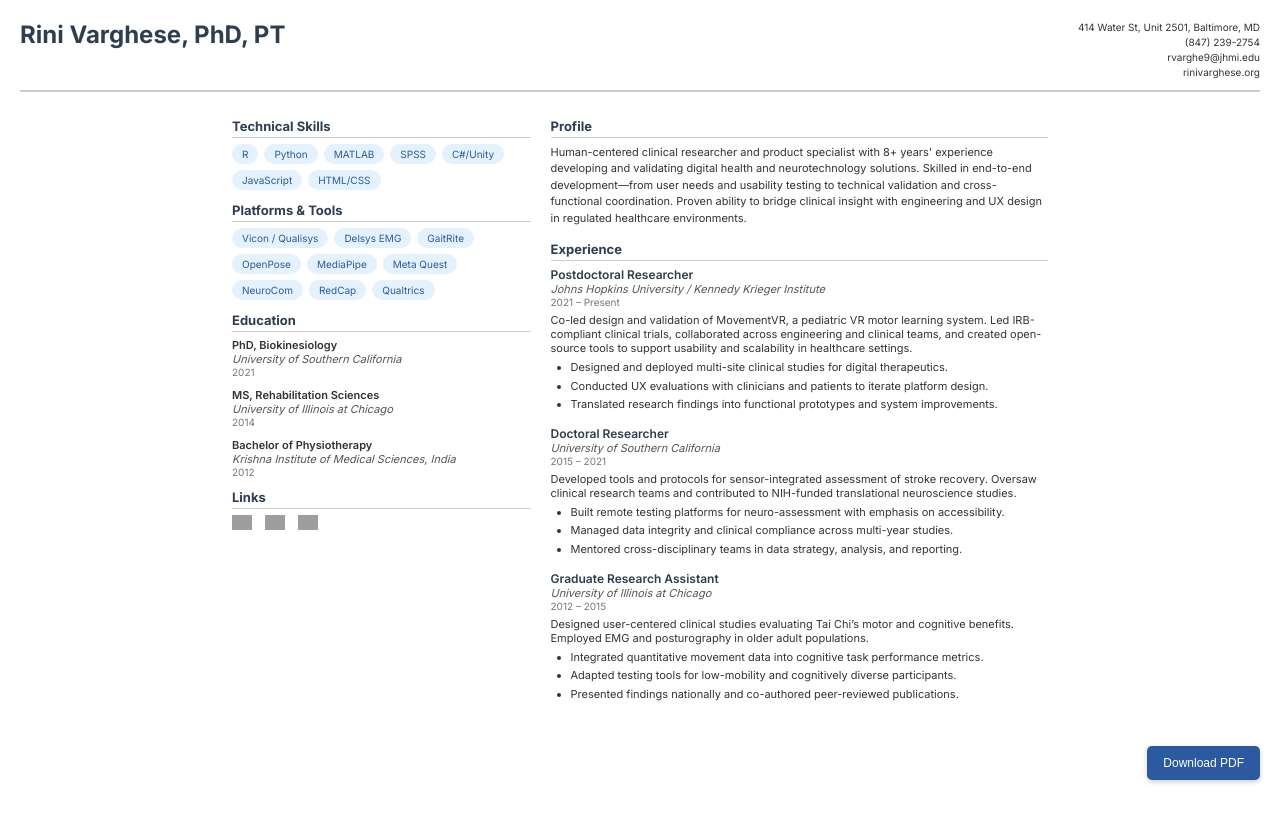
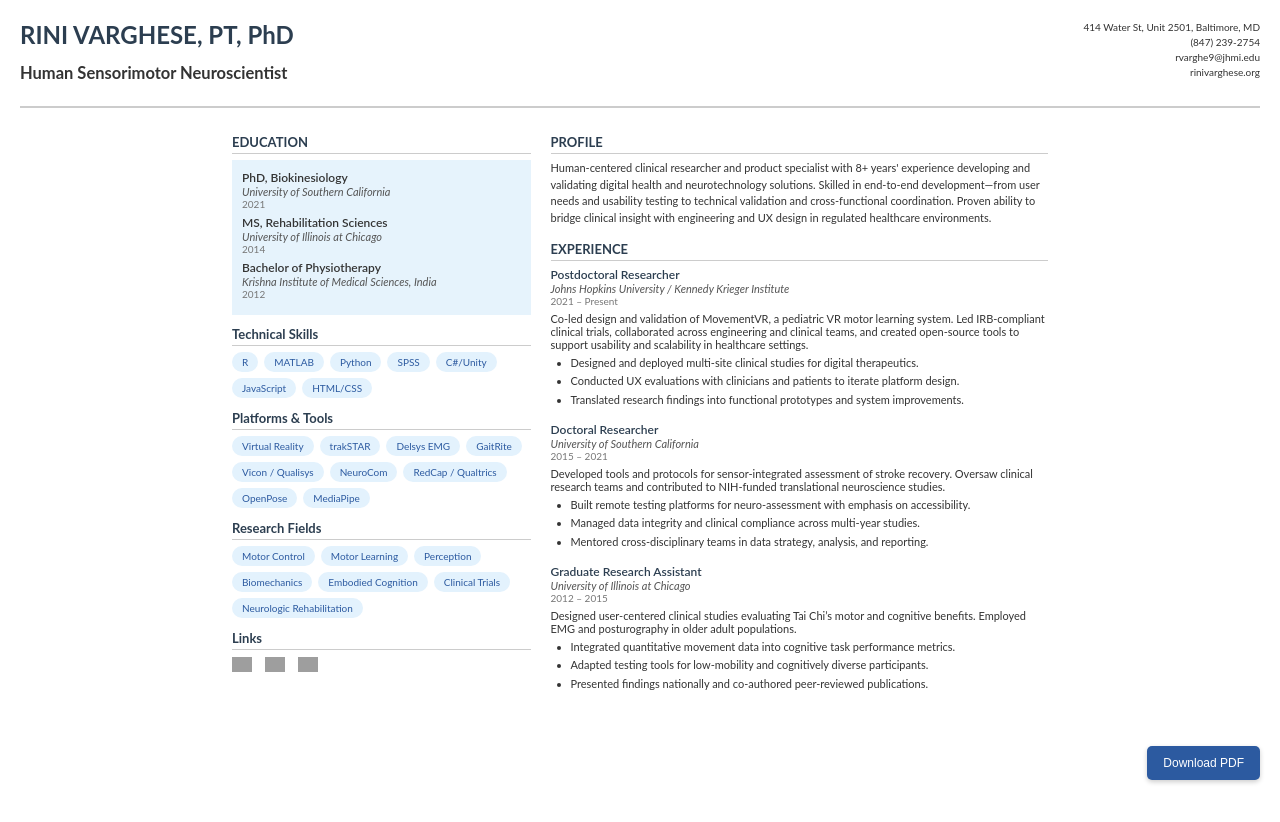
Before and after one commit to rinivarg/rinivarg.github.io, a plain HTML site: page index.html in a window 1280 px wide. Before the commit the page ends 800 px from the top, so only its background shows below. Drawn offline with Linux system fonts and the light colour scheme; grey boxes are pictures that could not be loaded.

Commit message:
fields added

```diff
--- a/index.html
+++ b/index.html
@@ -7,7 +7,8 @@
   <link href="https://fonts.googleapis.com/css2?family=Inter:wght@400;600;700&display=swap" rel="stylesheet">
   <style>
     body {
-      font-family: 'Inter', sans-serif;
+      min-height: 100vh;
+      font-family: 'Lato', sans-serif;
       background: white;
       color: #333;
       font-size: 11px;
@@ -16,6 +17,8 @@
     }
     .container {
       max-width: 8.5in;
+      min-height: calc(100vh - 80px); /* Adjust 80px if needed for header/padding */
+      align-items: stretch;
       margin: 0 auto;
       display: grid;
       grid-template-columns: 1.2fr 2fr;
@@ -100,13 +103,17 @@
       transition: transform 0.2s;
     }
     .links img:hover {
-      transform: scale(1.1);
+      transform: scale(1.5);
     }
     .education-item {
       margin-bottom: 10px;
+      background: #e6f3fc;
+      padding: 10px;
+      border-radius: 0px;
     }
     .degree {
       font-weight: 600;
+      font-size: 12px;
     }
     .university {
       font-style: italic;
@@ -140,7 +147,8 @@
   <button class="download-btn" onclick="window.print()">Download PDF</button>
   <div class="header">
     <div>
-      <h1>Rini Varghese, PhD, PT</h1>
+      <h1>RINI VARGHESE, PT, PhD</h1>
+      <h2>Human Sensorimotor Neuroscientist</h2>
     </div>
     <div class="contact">
       414 Water St, Unit 2501, Baltimore, MD<br />
@@ -152,11 +160,29 @@
   <div class="container">
     <div>
       <div class="section">
+        <h2>EDUCATION</h2>
+        <div class="education-item">
+          <div class="degree">PhD, Biokinesiology</div>
+          <div class="university">University of Southern California</div>
+          <div class="job-date">2021</div>
+        <!-- </div>
+        <div class="education-item"> -->
+          <div class="degree">MS, Rehabilitation Sciences</div>
+          <div class="university">University of Illinois at Chicago</div>
+          <div class="job-date">2014</div>
+        <!-- </div>
+        <div class="education-item"> -->
+          <div class="degree">Bachelor of Physiotherapy</div>
+          <div class="university">Krishna Institute of Medical Sciences, India</div>
+          <div class="job-date">2012</div>
+        </div>
+      </div>
+      <div class="section">
         <h2>Technical Skills</h2>
         <div class="skills-list">
           <span class="skill-tag">R</span>
+          <span class="skill-tag">MATLAB</span>
           <span class="skill-tag">Python</span>
-          <span class="skill-tag">MATLAB</span>
           <span class="skill-tag">SPSS</span>
           <span class="skill-tag">C#/Unity</span>
           <span class="skill-tag">JavaScript</span>
@@ -166,33 +192,28 @@
       <div class="section">
         <h2>Platforms & Tools</h2>
         <div class="skills-list">
-          <span class="skill-tag">Vicon / Qualisys</span>
+          <span class="skill-tag">Virtual Reality</span>
+          <span class="skill-tag">trakSTAR</span>
           <span class="skill-tag">Delsys EMG</span>
           <span class="skill-tag">GaitRite</span>
+          <span class="skill-tag">Vicon / Qualisys</span>
+          <span class="skill-tag">NeuroCom</span>
+          <span class="skill-tag">RedCap / Qualtrics</span>
           <span class="skill-tag">OpenPose</span>
           <span class="skill-tag">MediaPipe</span>
-          <span class="skill-tag">Meta Quest</span>
-          <span class="skill-tag">NeuroCom</span>
-          <span class="skill-tag">RedCap</span>
-          <span class="skill-tag">Qualtrics</span>
         </div>
       </div>
-      <div class="section">
-        <h2>Education</h2>
-        <div class="education-item">
-          <div class="degree">PhD, Biokinesiology</div>
-          <div class="university">University of Southern California</div>
-          <div class="job-date">2021</div>
-        </div>
-        <div class="education-item">
-          <div class="degree">MS, Rehabilitation Sciences</div>
-          <div class="university">University of Illinois at Chicago</div>
-          <div class="job-date">2014</div>
-        </div>
-        <div class="education-item">
-          <div class="degree">Bachelor of Physiotherapy</div>
-          <div class="university">Krishna Institute of Medical Sciences, India</div>
-          <div class="job-date">2012</div>
+ <div class="section">
+        <h2>Research Fields</h2>
+        <div class="skills-list">
+          <span class="skill-tag">Motor Control</span>
+          <span class="skill-tag">Motor Learning</span>
+          <span class="skill-tag">Perception</span>
+          <span class="skill-tag">Biomechanics</span>
+          <span class="skill-tag">Embodied Cognition</span>
+          <span class="skill-tag">Clinical Trials</span>
+          <!-- <span class="skill-tag">Human-Centered Design</span> -->
+          <span class="skill-tag">Neurologic Rehabilitation</span>
         </div>
       </div>
       <div class="section">
@@ -206,13 +227,13 @@
     </div>
     <div>
       <div class="section">
-        <h2>Profile</h2>
+        <h2>PROFILE</h2>
         <div class="profile">
           Human-centered clinical researcher and product specialist with 8+ years' experience developing and validating digital health and neurotechnology solutions. Skilled in end-to-end development—from user needs and usability testing to technical validation and cross-functional coordination. Proven ability to bridge clinical insight with engineering and UX design in regulated healthcare environments.
         </div>
       </div>
       <div class="section">
-        <h2>Experience</h2>
+        <h2>EXPERIENCE</h2>
         <div class="job">
           <div class="job-title">Postdoctoral Researcher</div>
           <div class="job-company">Johns Hopkins University / Kennedy Krieger Institute</div>
```
